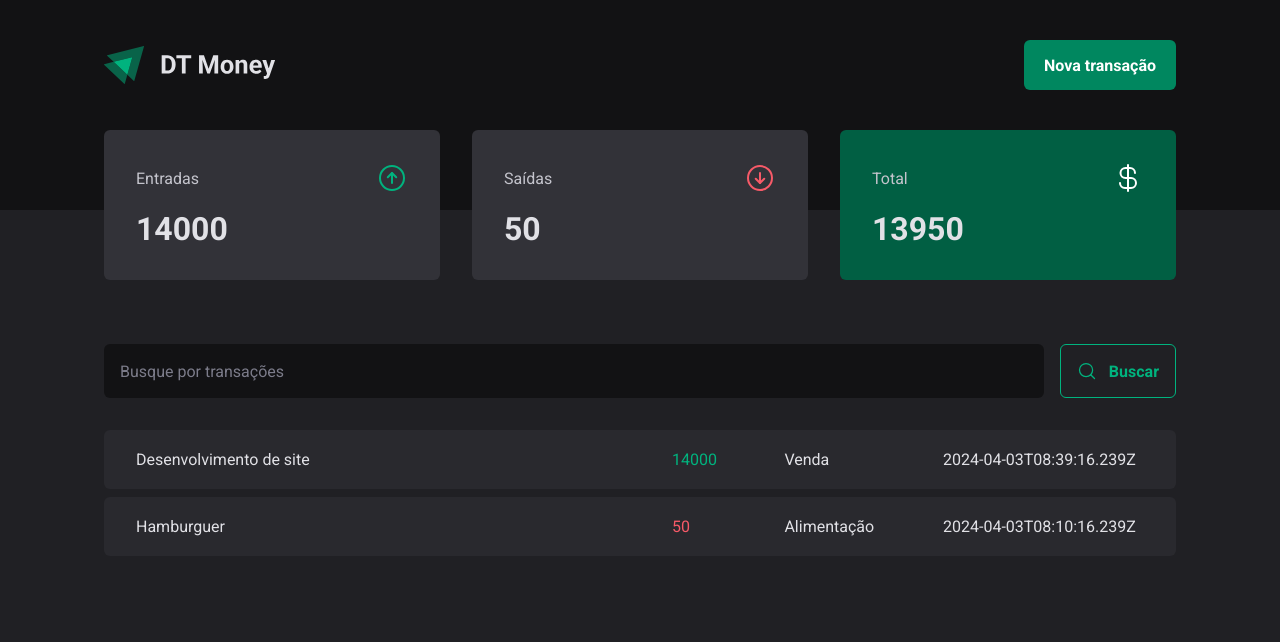
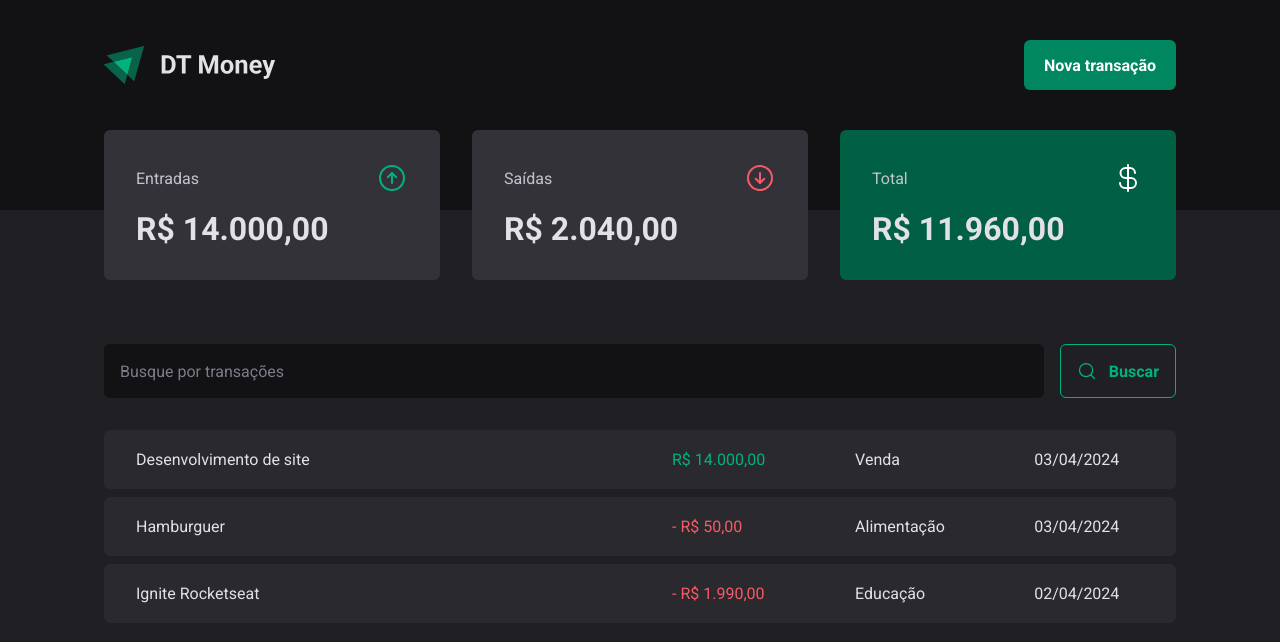
Before and after one commit to guilhermezaparoli/dt-money, a React (Vite) app: page / in a window 1280 px wide. Shown: the top 642 px of the page. Built offline with nearby package versions, Linux system fonts and the light colour scheme; data requests are answered from the project's data file.

Commit message:
FEAT: Creating of formatter date and price and creating of summary hook

```diff
--- a/server.json
+++ b/server.json
@@ -15,6 +15,14 @@
             "category": "Alimentação",
             "price": 50,
             "createdAt": "2024-04-03T08:10:16.239Z"
+        },
+        {
+            "id": 3,
+            "description": "Ignite Rocketseat",
+            "type": "outcome",
+            "category": "Educação",
+            "price": 1990,
+            "createdAt": "2024-04-02T08:10:16.239Z"
         }
     ]
 }
--- a/src/components/Summary/index.tsx
+++ b/src/components/Summary/index.tsx
@@ -1,29 +1,10 @@
 import { ArrowCircleDown, ArrowCircleUp, CurrencyDollar } from 'phosphor-react';
 import { SummaryCard, SuummaryContainer } from './styles';
-import { useContext } from 'react';
-import { TransactionsContext } from '../../contexts/TransactionsContext';
+import { priceFormatter } from '../../utils/formatter';
+import { useSummary } from '../../hooks/useSummary';
 
 export function Summary() {
-  const { transactions } = useContext(TransactionsContext);
-
-  const summary = transactions.reduce(
-    (acc, transactions) => {
-      if (transactions.type === 'income') {
-        acc.income += transactions.price;
-        acc.total += transactions.price;
-      } else {
-        acc.outcome += transactions.price;
-        acc.total -= transactions.price;
-      }
-
-      return acc;
-    },
-    {
-      income: 0,
-      outcome: 0,
-      total: 0,
-    }
-  );
+const summary = useSummary()
 
   return (
     <SuummaryContainer>
@@ -32,21 +13,21 @@
           <span>Entradas</span>
           <ArrowCircleUp size={32} color="#00b37e" />
         </header>
-        <strong>{summary.income}</strong>
+        <strong>{priceFormatter.format(summary.income)}</strong>
       </SummaryCard>
       <SummaryCard>
         <header>
           <span>Saídas</span>
           <ArrowCircleDown size={32} color="#f75a68" />
         </header>
-        <strong>{summary.outcome}</strong>
+        <strong>{priceFormatter.format(summary.outcome)}</strong>
       </SummaryCard>
       <SummaryCard variant="green">
         <header>
           <span>Total</span>
           <CurrencyDollar size={32} color="#fff" />
         </header>
-        <strong>{summary.total}</strong>
+        <strong>{priceFormatter.format(summary.total)}</strong>
       </SummaryCard>
     </SuummaryContainer>
   );
--- /dev/null
+++ b/src/hooks/useSummary.ts
@@ -0,0 +1,27 @@
+import { useContext } from "react";
+import { TransactionsContext } from "../contexts/TransactionsContext";
+
+export function useSummary() {
+    const { transactions } = useContext(TransactionsContext);
+
+    const summary = transactions.reduce(
+      (acc, transactions) => {
+        if (transactions.type === 'income') {
+          acc.income += transactions.price;
+          acc.total += transactions.price;
+        } else {
+          acc.outcome += transactions.price;
+          acc.total -= transactions.price;
+        }
+
+        return acc;
+      },
+      {
+        income: 0,
+        outcome: 0,
+        total: 0,
+      }
+    );
+
+    return summary
+}
--- a/src/pages/Transactions/index.tsx
+++ b/src/pages/Transactions/index.tsx
@@ -8,6 +8,7 @@
   TransactionsTable,
 } from './styles';
 import { TransactionsContext } from '../../contexts/TransactionsContext';
+import { dateFormatter, priceFormatter } from '../../utils/formatter';
 
 
 
@@ -30,11 +31,12 @@
                   <td width="50%">{transaction.description}</td>
                   <td>
                     <PriceHighligth variant={transaction.type}>
-                      {transaction.price}
+                      {transaction.type === "outcome" && "- "}
+                      {priceFormatter.format(transaction.price)  }
                     </PriceHighligth>
                   </td>
                   <td>{transaction.category}</td>
-                  <td>{transaction.createdAt}</td>
+                  <td>{ dateFormatter.format(new Date(transaction.createdAt))}</td>
                 </tr>
               );
             })}
--- /dev/null
+++ b/src/utils/formatter.ts
@@ -0,0 +1,7 @@
+export const dateFormatter = new Intl.DateTimeFormat("pt-BR")
+
+
+export const priceFormatter = new Intl.NumberFormat("pt-BR", {
+    style: "currency",
+    currency: "BRL"
+})
```
